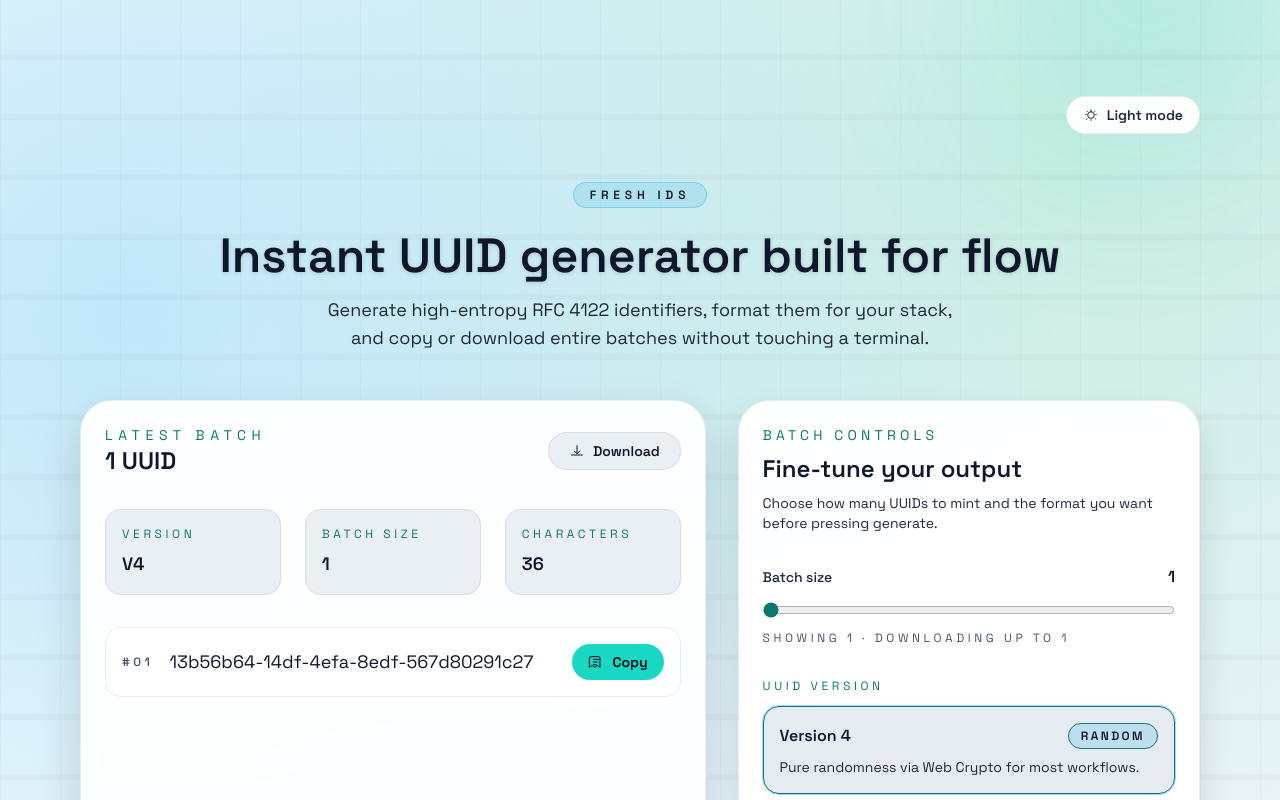
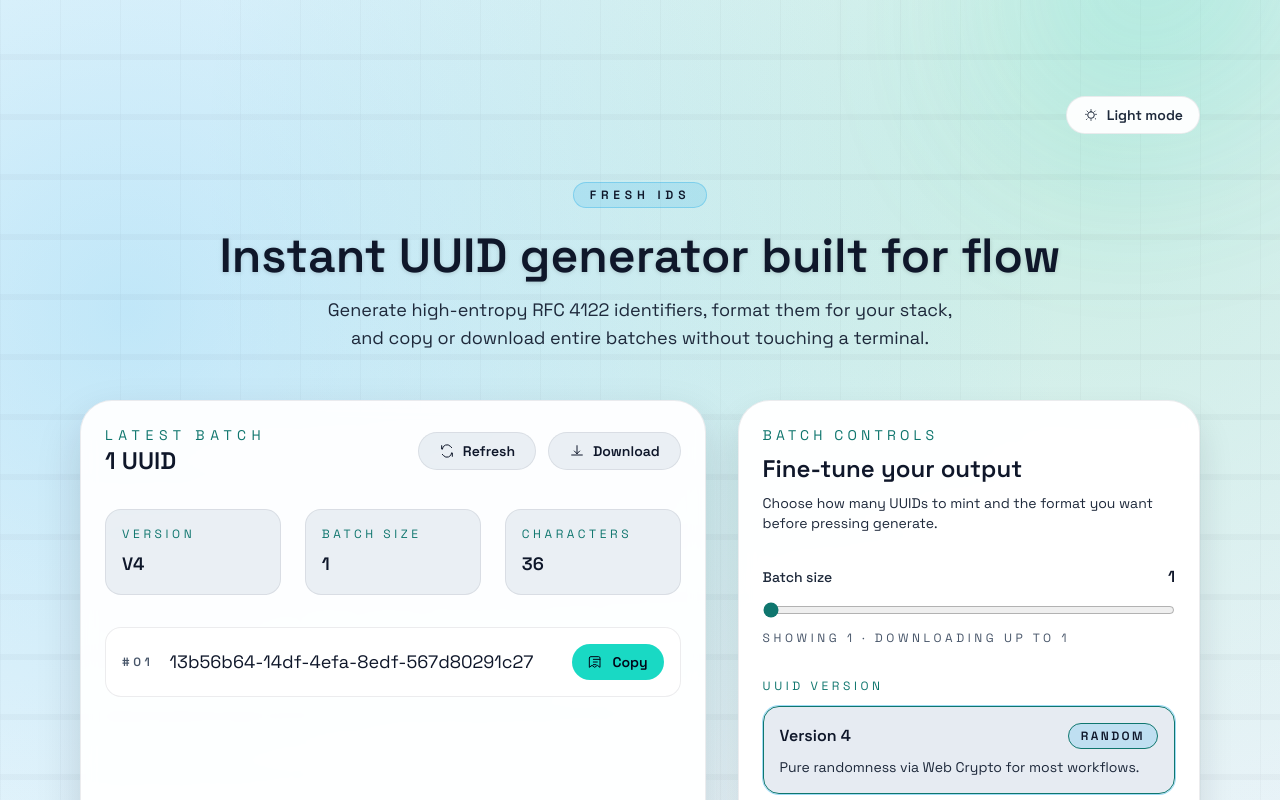
Before and after one commit to pyaethu-aung/uuid-generator, a React (Vite) app: page / in a window 1280 px wide. Shown: the top 800 px of the page. Built offline with nearby package versions, Linux system fonts and the light colour scheme; a web font is replaced by a local one.

Commit message:
Add refresh button to refresh the generated UUIDs

```diff
--- a/src/App.jsx
+++ b/src/App.jsx
@@ -59,6 +59,28 @@ function App() {
                   {formattedUuids.length === 1 ? "" : "s"}
                 </h2>
               </div>
+              <div className="flex flex-wrap gap-3">
+                <button
+                  type="button"
+                  onClick={regenerate}
+                  className="theme-ghost-button inline-flex items-center justify-center gap-2 rounded-full px-5 py-2 text-sm font-semibold transition"
+                >
+                  <svg
+                    xmlns="http://www.w3.org/2000/svg"
+                    viewBox="0 0 24 24"
+                    fill="none"
+                    stroke="currentColor"
+                    strokeWidth="1.5"
+                    className="h-4 w-4"
+                  >
+                    <path
+                      strokeLinecap="round"
+                      strokeLinejoin="round"
+                      d="M4 4v5h.582M20 20v-5h-.581M5 9a7 7 0 0 1 12.138-3.995L19 7M19 15a7 7 0 0 1-12.139 3.995L5 17"
+                    />
+                  </svg>
+                  Refresh
+                </button>
                 <button
                   type="button"
                   onClick={downloadList}
@@ -80,6 +102,7 @@ function App() {
                   </svg>
                   Download
                 </button>
+              </div>
             </div>
 
             <InsightCards insights={insights} />
```
Lines whose indentation alone changed are shown as unchanged.
